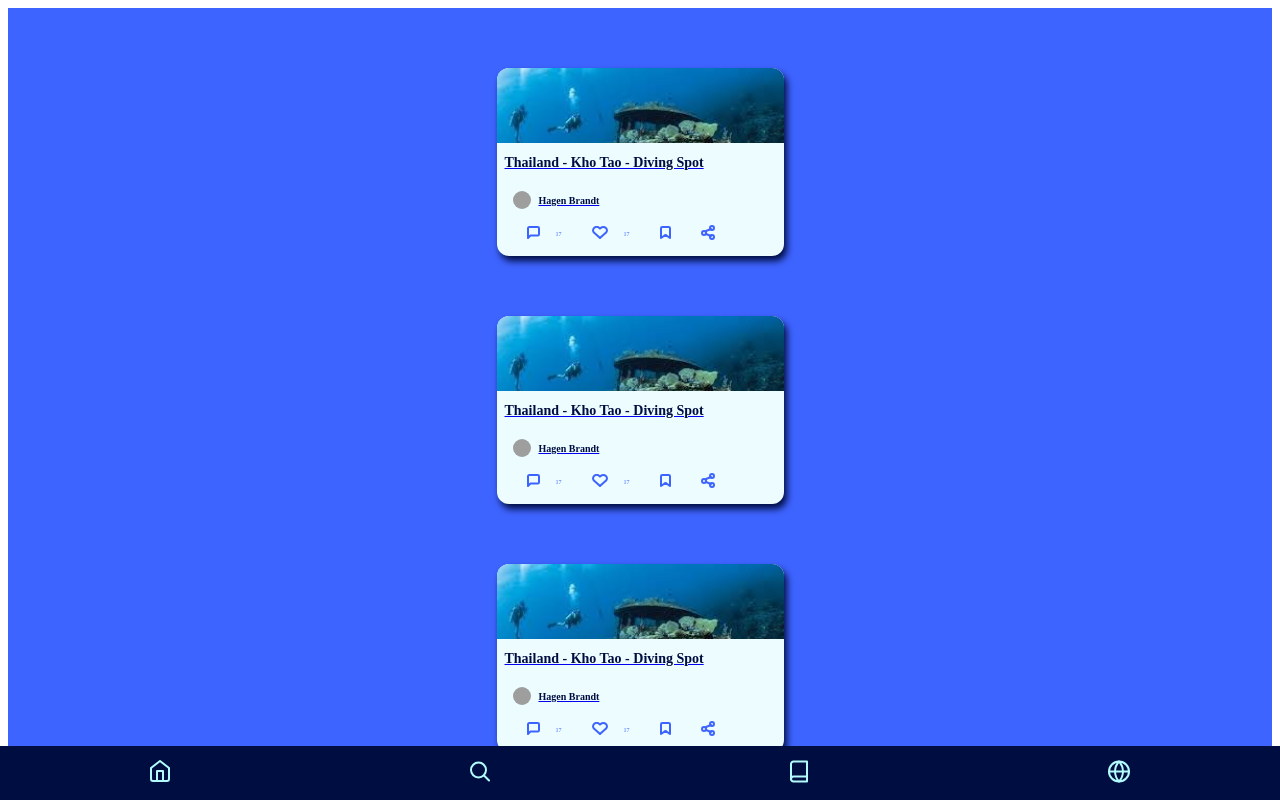
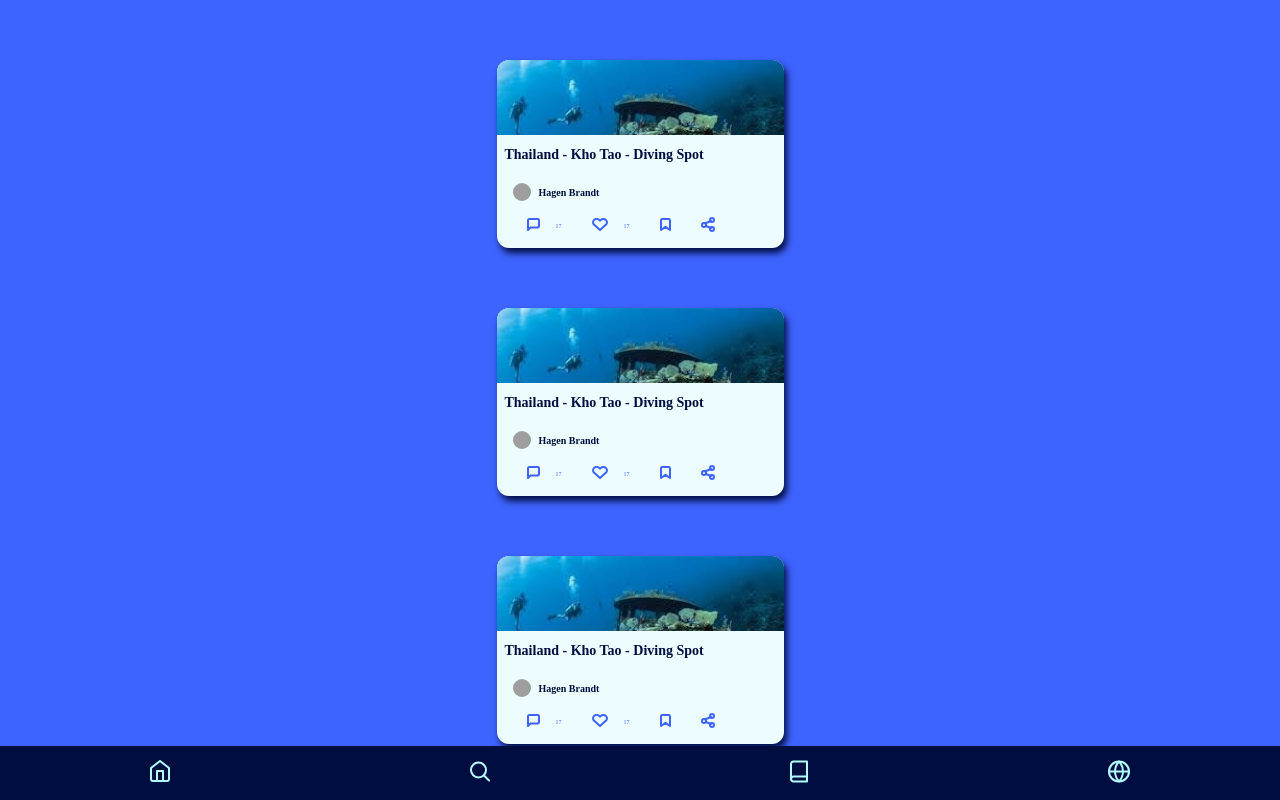
Before and after one commit to hagenbrandt/the-dive-book, a React (Create React App) app: page / in a window 1280 px wide. Built offline with nearby package versions, Linux system fonts and the light colour scheme; grey boxes are pictures that could not be loaded.

Commit message:
Change styled-components to routes

```diff
--- a/src/App.js
+++ b/src/App.js
@@ -1,34 +1,30 @@
 import React from 'react'
 import DiveLogs from './DiveLog'
-import GlobalStyle from './common/GlobalStyles'
-import styled from 'styled-components'
-import img from './img/app_pg_one_bg.svg'
 import Footer from './Footer'
 
 function App() {
   return (
     <div id="root">
-      {/* <GlobalStyle /> */}
-      <BackgroundLog>
-        <DiveLogs />
-        <DiveLogs />
-        <DiveLogs />
-        <Footer />
-      </BackgroundLog>
+      {/* <BackgroundLog> */}
+      <DiveLogs />
+      <DiveLogs />
+      <DiveLogs />
+      <Footer />
+      {/* </BackgroundLog> */}
     </div>
   )
 }
 
-const BackgroundLog = styled.div`
-  background-image: url(${img});
-  background-repeat: no-repeat;
-  background-size: cover;
-  display: flex;
-  flex-direction: column;
-  justify-content: flex-start;
-  align-items: center;
-  overflow: scroll;
-  height: 100%;
-`
+// const BackgroundLog = styled.div`
+//   background-image: url(${img});
+//   background-repeat: no-repeat;
+//   background-size: cover;
+//   display: flex;
+//   flex-direction: column;
+//   justify-content: flex-start;
+//   align-items: center;
+//   overflow: scroll;
+//   height: 100%;
+// `
 
 export default App
--- /dev/null
+++ b/src/BackgroundLog.js
@@ -0,0 +1,15 @@
+import styled from 'styled-components'
+import img from './img/app_pg_one_bg.svg'
+
+const BackgroundLog = styled.div`
+  background-image: url(${img});
+  background-repeat: no-repeat;
+  background-size: cover;
+  display: flex;
+  flex-direction: column;
+  justify-content: flex-start;
+  align-items: center;
+  overflow: scroll;
+  height: 100%;
+`
+export default BackgroundLog
--- a/src/Footer.js
+++ b/src/Footer.js
@@ -1,4 +1,6 @@
 import React from 'react'
+import { Route, Link, BrowserRouter as Router } from 'react-router-dom'
+import ReactDOM from 'react-dom'
 import styled from 'styled-components'
 import home from './img/icons/home.svg'
 import lens from './img/icons/lupe.svg'
@@ -8,9 +10,9 @@ import world from './img/icons/world.svg'
 export default function Footer() {
   return (
     <FooterStyle>
-      <a className="footer__link__icon" href="#">
+      <Link to="/" className="footer__link__icon">
         <img src={home} alt="home" />
-      </a>
+      </Link>
       <a className="footer__link__icon" href="#">
         <img src={lens} alt="lens" />
       </a>
--- a/src/index.js
+++ b/src/index.js
@@ -3,15 +3,20 @@ import ReactDOM from 'react-dom'
 import { Route, Link, BrowserRouter as Router } from 'react-router-dom'
 import App from './App'
 import DetailLog from './DetailLog'
+import Footer from './Footer'
 import * as serviceWorker from './serviceWorker'
 import GlobalStyle from './common/GlobalStyles'
+import BackgroundLog from './BackgroundLog'
 
 const routing = (
   <Router>
-    <div>
+    <GlobalStyle />
+    <BackgroundLog>
       <Route exact path="/" component={App} />
       <Route path="/DetailLog" component={DetailLog} />
-    </div>
+    </BackgroundLog>
+
+    <Footer />
   </Router>
 )
 
```
